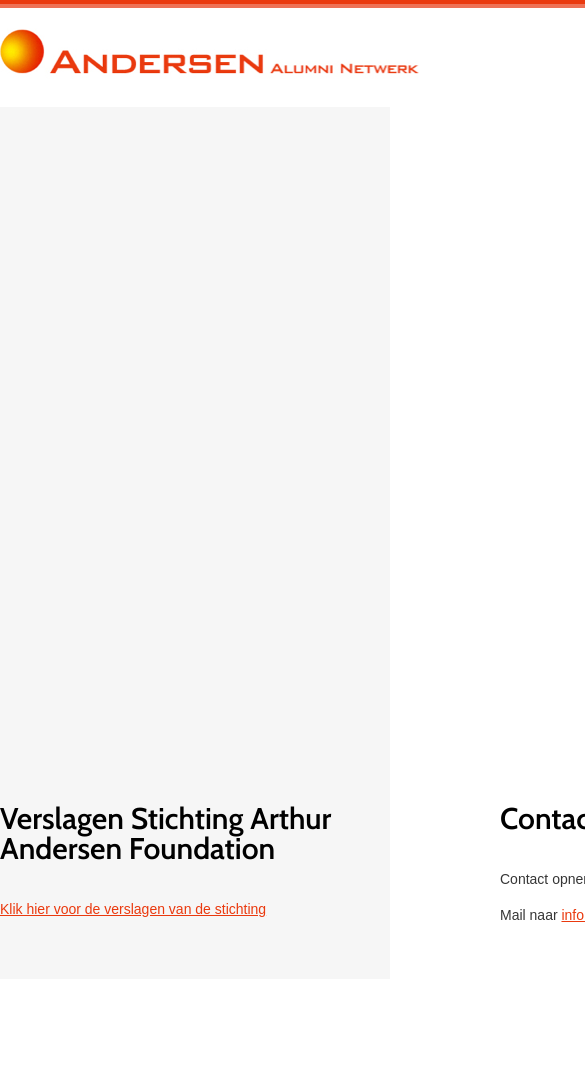
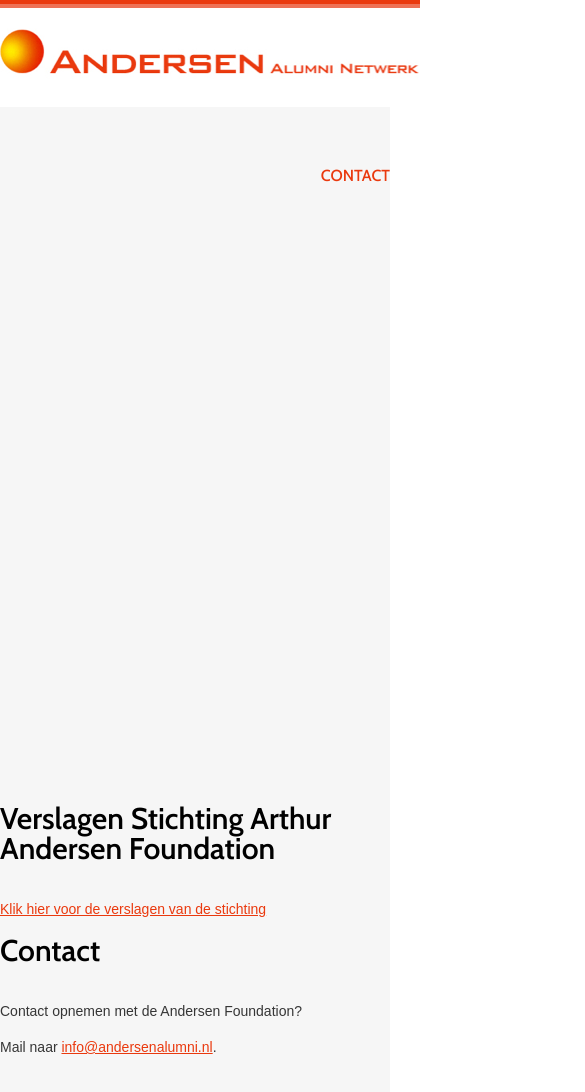
Before and after one commit to Q42/andersenalumni.nl, a plain HTML site: page index.html in a window 390 px wide. Shown: the top 1092 px of the page, 585 px wide, since content can reach past the window. Before the commit the page ends 979 px from the top, so only its background shows below. Drawn offline with nearby package versions, Linux system fonts and the light colour scheme; a script that the page names is missing.

Commit message:
max-width 960, mobile friendly

```diff
--- a/default.css
+++ b/default.css
@@ -66,7 +66,7 @@ li {
 }
 
 #HeaderWrap {
-  width: 960px;
+  max-width: 960px;
   margin: 0 auto;
 }
 img {
@@ -86,7 +86,7 @@ img {
   background-color: #f6f6f6;
 }
 #Intro {
-  width: 960px;
+  max-width: 960px;
   margin: 0 auto;
 }
 /*#Intro h1 {
@@ -145,7 +145,7 @@ background: #ea390e;
 }
 #Inschrijven, #Partners {
   overflow: hidden;
-  width: 960px;
+  max-width: 960px;
   margin: 0 auto;
 }
   #Partners { padding-top: 30px; border-top: solid 1px #EA390E; }
@@ -172,12 +172,12 @@ h4 {
 }
 #Contact {
   overflow: hidden;
-  width: 960px;
+  max-width: 960px;
   margin: 0 auto;
 }
 
 #FooterWrap {
-  width: 960px;
+  max-width: 960px;
   margin: 0 auto;
 }
 #FooterWrap p {
```
